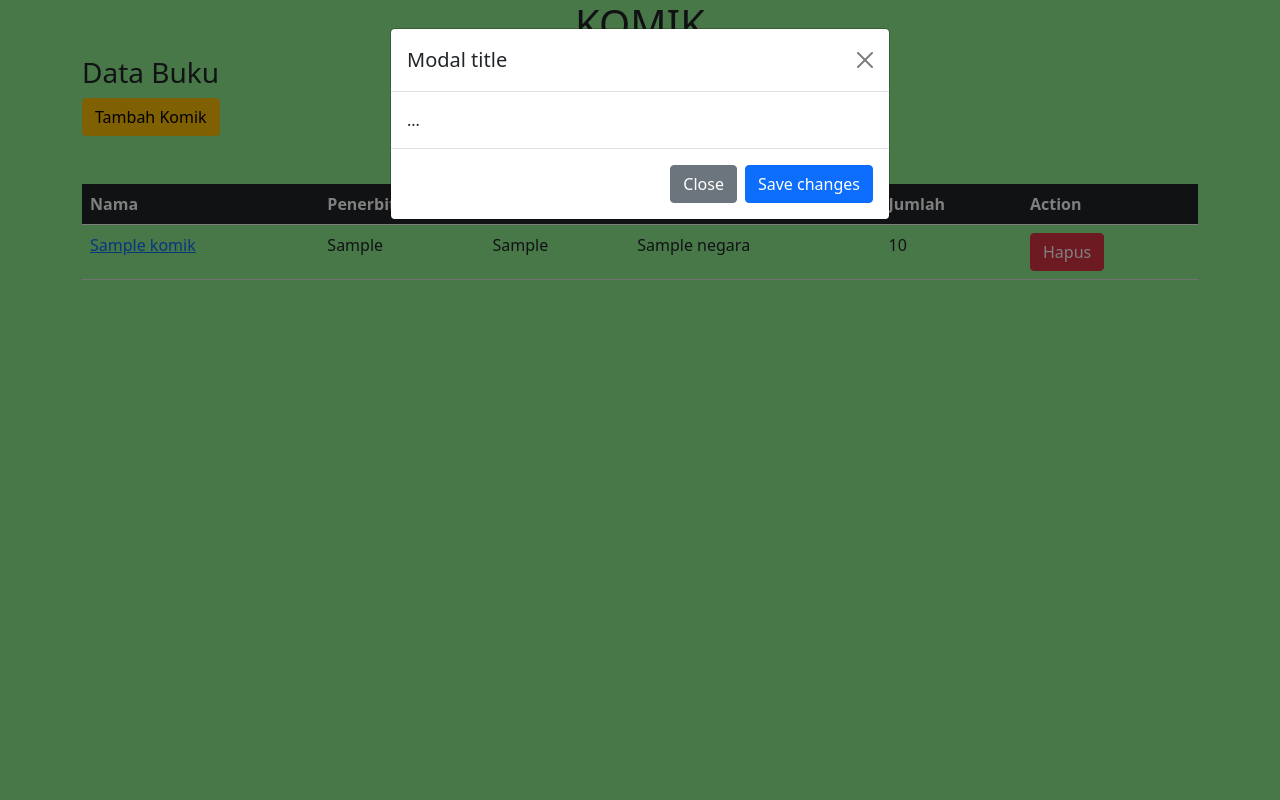
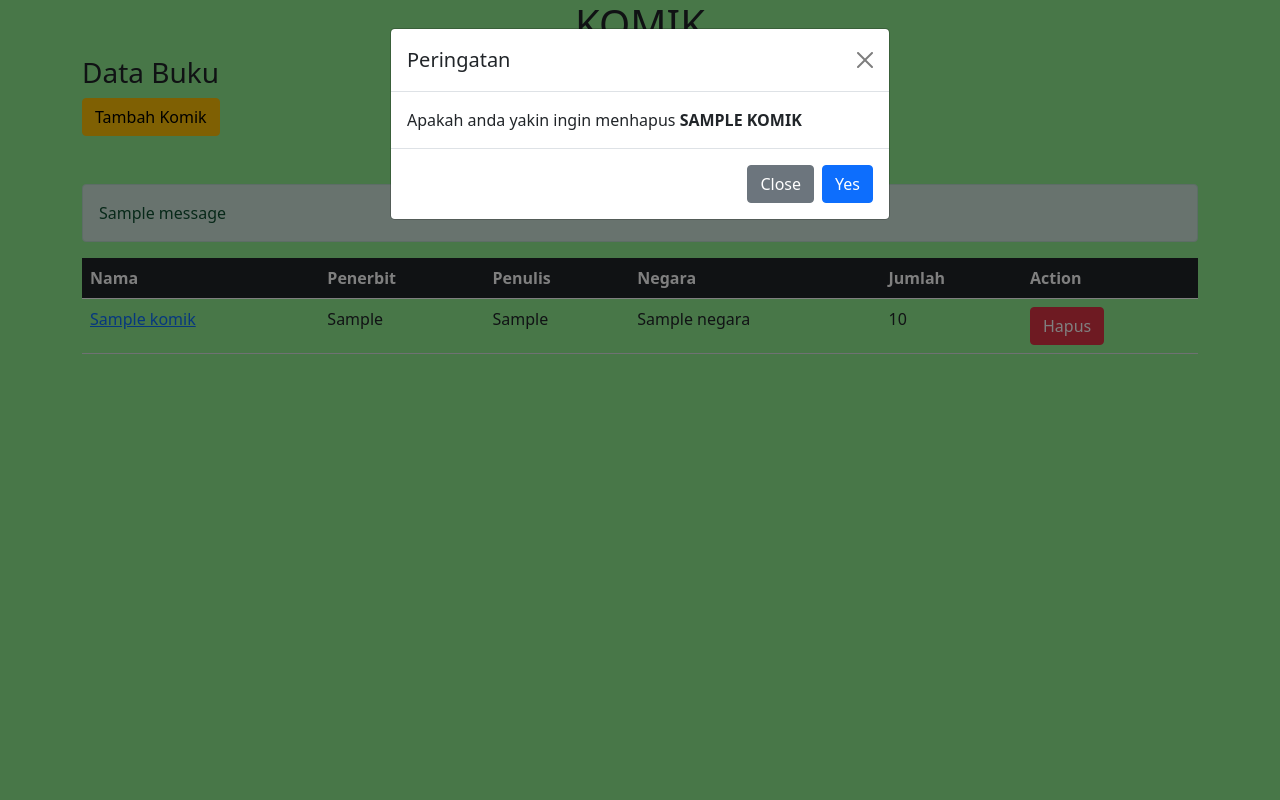
Before and after one commit to Anangprasetya/Django-Python, a Django app: page /komik/ in a window 1280 px wide, after a click on "Hapus". Run offline with Django 3.2, Linux system fonts and the light colour scheme; tables that the repository leaves empty hold one stand-in row (values such as "Sample post"); one stand-in notice (Sample message) is shown.

Commit message:
hapus data

```diff
--- a/apps/templates/komik.html
+++ b/apps/templates/komik.html
@@ -14,6 +14,15 @@
 		</div>
 		<div class="row">
 			<div class="col-md-12">
+
+				{% for x in messages %}
+					{% if x %}
+						<div class="alert alert-success" role="alert">
+							{{x}}
+						</div>
+					{% endif %}
+				{% endfor %}
+
 				<table class="table">
 				  <thead class="table-dark">
 				    <tr>
@@ -44,15 +53,15 @@
 								  <div class="modal-dialog">
 								    <div class="modal-content">
 								      <div class="modal-header">
-								        <h5 class="modal-title" id="exampleModalLabel">Modal title</h5>
+								        <h5 class="modal-title" id="exampleModalLabel">Peringatan</h5>
 								        <button type="button" class="btn-close" data-bs-dismiss="modal" aria-label="Close"></button>
 								      </div>
 								      <div class="modal-body">
-								        ...
+								        Apakah anda yakin ingin menhapus <strong>{{b.judul | upper}}</strong>
 								      </div>
 								      <div class="modal-footer">
 								        <button type="button" class="btn btn-secondary" data-bs-dismiss="modal">Close</button>
-								        <button type="button" class="btn btn-primary">Save changes</button>
+								        <a href="{%url 'hapus_komik' b.id %}" class="btn btn-primary">Yes</a>
 								      </div>
 								    </div>
 								  </div>
--- a/apps/views.py
+++ b/apps/views.py
@@ -8,7 +8,7 @@ from django.contrib import messages
 def hapus_komik(request, id_komik):
 	komik = Komik.objects.filter(id=id_komik)
 	komik.delete()
-
+	messages.success(request, "Data berhasil dihapus")
 	return redirect('komik')
 
 
```
